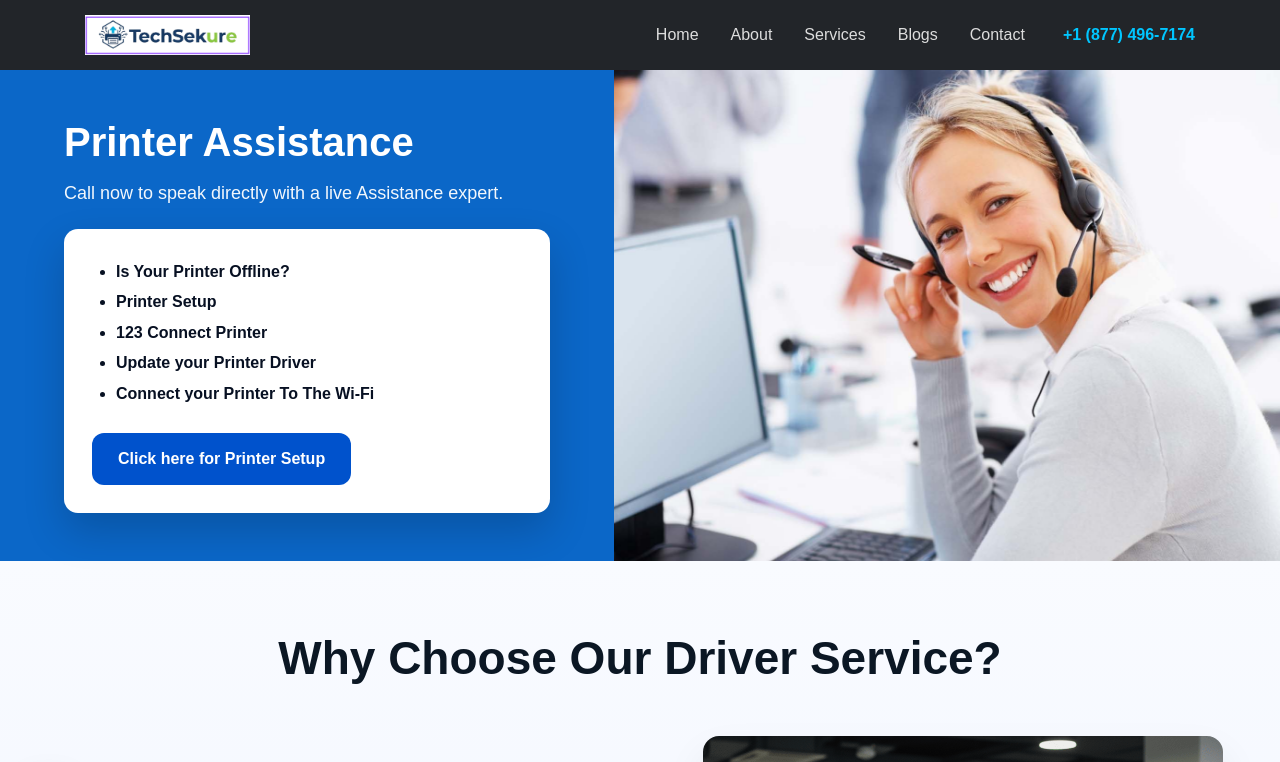
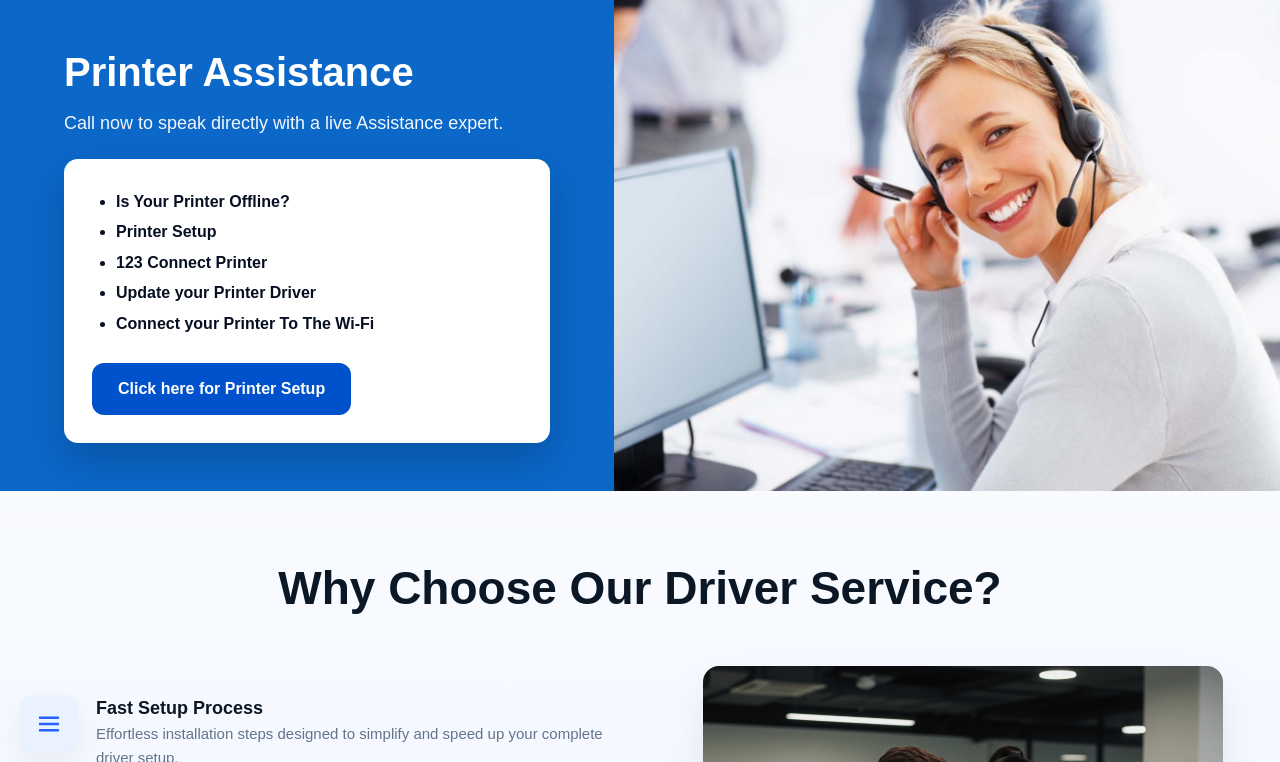
Before and after one commit to Nexzen-Extracts/tech-sekure, a plain HTML site: page index.html in a window 1280 px wide. Shown: the top 762 px of the page. Drawn offline with nearby package versions, Linux system fonts and the light colour scheme.

Commit message:
remove header on home page

```diff
--- a/index.html
+++ b/index.html
@@ -19,11 +19,9 @@
 <body style="margin:0; padding:0; background:#f5f5f5; font-family:Arial, sans-serif;">
 
 
-<!-- ====================== HEADER ====================== -->
-<header style="background:#222529; padding:15px 0; position:sticky; top:0; z-index:999;">
+<!-- <header style="background:#222529; padding:15px 0; position:sticky; top:0; z-index:999;">
   <div class="container" style="max-width:1140px; display:flex; align-items:center; justify-content:space-between;">
 
-    <!-- LOGO (White default + gradient hover) -->
     <a href="/index.html" id="logo"
    style="display:flex; align-items:center; text-decoration:none;">
 
@@ -55,7 +53,6 @@
       });
     </script>
 
-    <!-- NAV MENU -->
     <nav class="d-none d-lg-flex" style="align-items:center;">
 
       <a href="/index.html" style="margin:0 16px; font-size:16px; color:#ddd; text-decoration:none; transition:0.3s;"
@@ -78,17 +75,14 @@
          onmouseover="this.style.color='#00C6FF'; this.style.transform='translateY(-3px)'"
          onmouseout="this.style.color='#ddd'; this.style.transform='translateY(0)'">Contact</a>
 
-      <!-- PHONE -->
       <span style="color:#00C6FF; font-weight:600; margin-left:22px;">+1 (877) 496-7174
 </span>
     </nav>
 
-    <!-- MOBILE MENU ICON -->
     <div class="d-lg-none" onclick="toggleMenu()" style="font-size:28px; color:white; cursor:pointer;">☰</div>
 
   </div>
 
-  <!-- MOBILE MENU -->
   <div id="mobileMenu" style="display:none; background:#1b1d20; padding:15px;">
     <a href="/index.html" style="display:block; padding:10px; color:#ddd;">Home</a>
     <a href="/about.html" style="display:block; padding:10px; color:#ddd;">About</a>
@@ -99,7 +93,7 @@
     <div style="margin-top:10px; color:#00C6FF; font-weight:600;">+1 (877) 496-7174
 </div>
   </div>
-</header>
+</header> -->
 
 <script>
   function toggleMenu(){
@@ -1226,8 +1220,8 @@ function openJivoIfLoaded() {
         <a href="/about.html" style="display:block; color:#ccc; margin-bottom:8px;"
            onmouseover="this.style.color='#00C6FF'" onmouseout="this.style.color='#ccc'">About</a>
 
-        <a href="/services.html" style="display:block; color:#ccc; margin-bottom:8px;"
-           onmouseover="this.style.color='#00C6FF'" onmouseout="this.style.color='#ccc'">Services</a>
+        <!-- <a href="/services.html" style="display:block; color:#ccc; margin-bottom:8px;"
+           onmouseover="this.style.color='#00C6FF'" onmouseout="this.style.color='#ccc'">Services</a> -->
 
         <a href="/blogs.html" style="display:block; color:#ccc; margin-bottom:8px;"
            onmouseover="this.style.color='#00C6FF'" onmouseout="this.style.color='#ccc'">Blogs</a>
```
